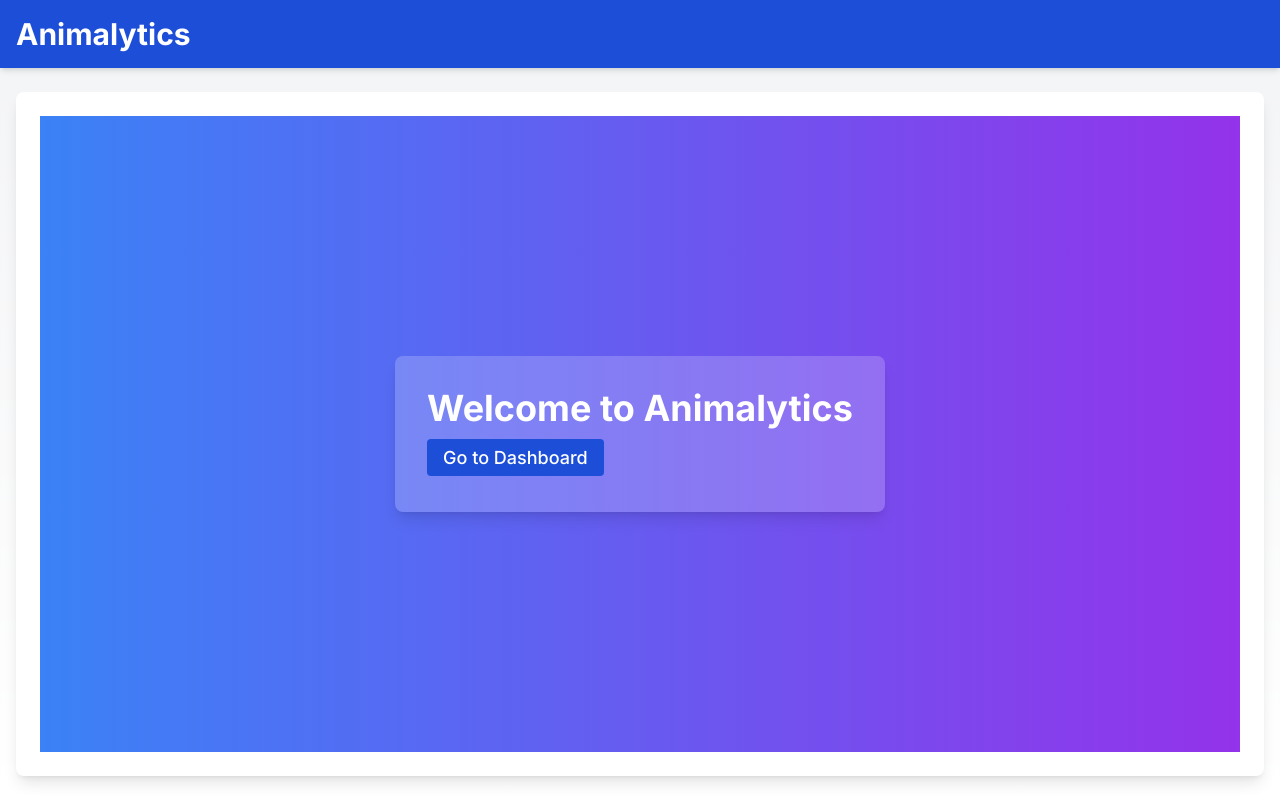
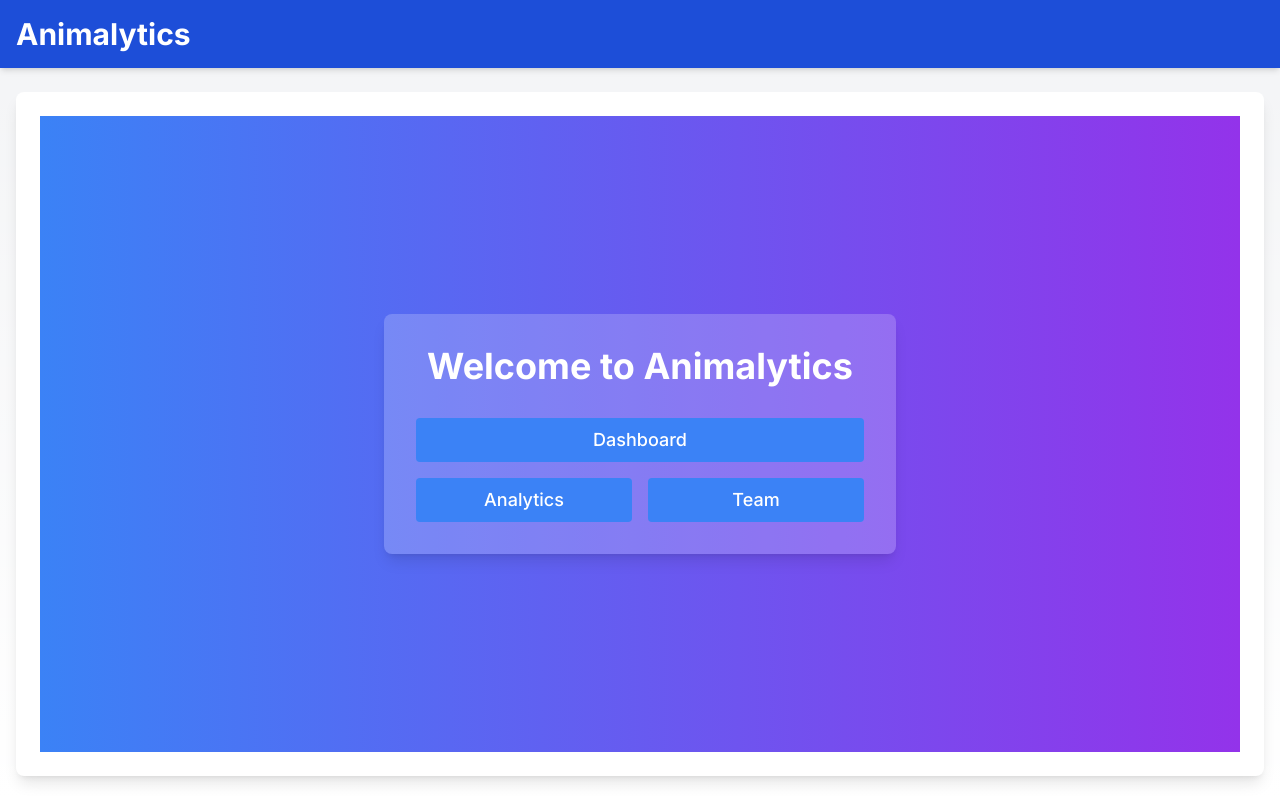
Before and after one commit to s-hiraoku/next-parallel-interceping-routes, a Next.js app: page / in a window 1280 px wide. Built offline with nearby package versions, Linux system fonts and the light colour scheme.

Commit message:
almost completed.

```diff
--- /dev/null
+++ b/app/_components/Button.tsx
@@ -0,0 +1,55 @@
+import clsx from "clsx";
+
+type Props = {
+  children: React.ReactNode;
+  onClick?: () => void;
+  type?: "button" | "submit" | "reset";
+  variant?: "primary" | "secondary" | "danger";
+  size?: "small" | "medium" | "large";
+  disabled?: boolean;
+  className?: string;
+};
+
+export const Button: React.FC<Props> = ({
+  children,
+  onClick,
+  type = "button",
+  variant = "primary",
+  size = "medium",
+  disabled = false,
+  className,
+}) => {
+  const baseStyles =
+    "inline-flex items-center justify-center font-medium focus:outline-none rounded-md";
+  const variantStyles = {
+    primary: "bg-blue-600 text-white hover:bg-blue-700",
+    secondary: "bg-gray-600 text-white hover:bg-gray-700",
+    danger: "bg-red-600 text-white hover:bg-red-700",
+  };
+  const sizeStyles = {
+    small: "px-2 py-1 text-sm",
+    medium: "px-4 py-2 text-base",
+    large: "px-6 py-3 text-lg",
+  };
+
+  const classes = clsx(
+    baseStyles,
+    variantStyles[variant],
+    sizeStyles[size],
+    { "opacity-50 cursor-not-allowed": disabled },
+    className
+  );
+
+  return (
+    <button
+      type={type}
+      onClick={onClick}
+      className={classes}
+      disabled={disabled}
+    >
+      {children}
+    </button>
+  );
+};
+
+export default Button;
--- a/app/dashboard/@analytics/analytics/page.tsx
+++ b/app/dashboard/@analytics/analytics/page.tsx
@@ -2,7 +2,7 @@ import { AnalyticsData } from "@/app/_components/AnalyticsData";
 
 export default function AnalyticsPage() {
   return (
-    <div className="h-full w-full bg-gray-100 p-6 overflow-auto">
+    <div className="h-full w-full bg-blue-50 p-6 overflow-auto">
       <AnalyticsData />
     </div>
   );
--- a/app/dashboard/@analytics/page.tsx
+++ b/app/dashboard/@analytics/page.tsx
@@ -1,6 +1,4 @@
-"use client";
 import { AnalyticsSection } from "@/app/_components/AnalyticsSection";
-import { useSelectedLayoutSegments } from "next/navigation";
 
 export default function AnalyticsPage() {
   return <AnalyticsSection />;
--- a/app/dashboard/@team/team/page.tsx
+++ b/app/dashboard/@team/team/page.tsx
@@ -2,7 +2,7 @@ import { TeamData } from "@/app/_components/TeamData";
 
 export default function TeamPage() {
   return (
-    <div className="h-full bg-gray-100 p-6 overflow-auto">
+    <div className="h-full bg-green-50 p-6 overflow-auto">
       <TeamData />
     </div>
   );
--- a/app/dashboard/layout.tsx
+++ b/app/dashboard/layout.tsx
@@ -1,3 +1,11 @@
+"use client";
+import { useSelectedLayoutSegment } from "next/navigation";
+import Button from "../_components/Button";
+import { useCallback, useEffect, useState } from "react";
+
+type ViewType = "analytic" | "team" | null;
+type NonNullViewType = Exclude<ViewType, null>;
+
 export default function DashboardLayout({
   children,
   analytics,
@@ -7,14 +15,68 @@ export default function DashboardLayout({
   analytics: React.ReactNode;
   team: React.ReactNode;
 }) {
+  const segment = useSelectedLayoutSegment();
+  const [activeView, setActiveView] = useState<ViewType>(null);
+
+  const commonClasses = "transition-all duration-300 ease-in-out";
+
+  const handleClick = useCallback(() => {
+    setActiveView((prev) => (prev === "analytic" ? "team" : "analytic"));
+  }, []);
+
+  const getButtonLabel = useCallback((view: NonNullViewType) => {
+    return view === "analytic" ? "Team" : "Analytic";
+  }, []);
+
   return (
     <div className="h-full flex flex-col bg-gray-100 p-4">
-      <div className="mb-4 bg-white shadow-md p-4 rounded-md">{children}</div>
-      <div className="flex gap-4 h-full min-h-0">
-        <div className={"flex-1 bg-white shadow-md p-4 rounded-md"}>
-          {analytics}
-        </div>
-        <div className={"flex-1 bg-white shadow-md p-4 rounded-md"}>{team}</div>
+      <div className="mb-4 bg-white shadow-md p-4 rounded-md flex justify-between items-center">
+        <div className="flex-1">{children}</div>
+        {segment != null && (
+          <Button onClick={handleClick}>
+            Change {getButtonLabel(activeView ?? (segment as NonNullViewType))}{" "}
+            view
+          </Button>
+        )}
+      </div>
+      <div
+        className={`flex h-full min-h-0 ${activeView === null ? "gap-4" : ""}`}
+      >
+        {activeView === null ? (
+          <>
+            <div
+              className={`${commonClasses} flex-1 bg-white shadow-md p-4 rounded-md`}
+            >
+              {analytics}
+            </div>
+            <div
+              className={`${commonClasses} flex-1 bg-white shadow-md p-4 rounded-md`}
+            >
+              {team}
+            </div>
+          </>
+        ) : (
+          <>
+            <div
+              className={`${commonClasses} ${
+                activeView === "analytic"
+                  ? "flex-1 bg-white shadow-md p-4 rounded-md"
+                  : "flex-none w-0 overflow-hidden"
+              } `}
+            >
+              {analytics}
+            </div>
+            <div
+              className={`${commonClasses} ${
+                activeView === "team"
+                  ? "flex-1 bg-white shadow-md p-4 rounded-md"
+                  : "flex-none w-0 overflow-hidden"
+              } `}
+            >
+              {team}
+            </div>
+          </>
+        )}
       </div>
     </div>
   );
--- /dev/null
+++ b/app/data/analytics/page.tsx
@@ -0,0 +1,14 @@
+import { AnalyticsData } from "@/app/_components/AnalyticsData";
+
+export default function AnalyticsPage() {
+  return (
+    <div className="h-full flex flex-col bg-blue-50 p-4">
+      <div className="mb-4 bg-white shadow-md p-4 rounded-md">
+        <h2 className="text-2xl font-bold text-gray-600">Analytics Data</h2>
+      </div>
+      <div className="p-4 overflow-auto">
+        <AnalyticsData />
+      </div>
+    </div>
+  );
+}
--- /dev/null
+++ b/app/data/team/page.tsx
@@ -0,0 +1,14 @@
+import { TeamData } from "../../_components/TeamData";
+
+export default function TeamPage() {
+  return (
+    <div className="h-full flex flex-col bg-green-50 p-4">
+      <div className="mb-4 bg-white shadow-md p-4 rounded-md">
+        <h2 className="text-2xl font-bold text-gray-600">Team Data</h2>
+      </div>
+      <div className="p-4 overflow-auto">
+        <TeamData />
+      </div>
+    </div>
+  );
+}
--- a/app/page.tsx
+++ b/app/page.tsx
@@ -3,19 +3,31 @@ import Link from "next/link";
 export default function Home() {
   return (
     <div className="min-h-full bg-gradient-to-r from-blue-500 to-purple-600 flex flex-col items-center justify-center text-white">
-      <div className="bg-white bg-opacity-20 p-8 rounded-lg shadow-lg">
-        <h2 className="text-4xl font-bold mb-4">Welcome to Animalytics</h2>
-        <nav>
-          <ul className="list-none">
-            <li className="mb-2">
-              <Link
-                href="/dashboard"
-                className="text-lg font-medium bg-blue-700 hover:bg-blue-900 px-4 py-2 rounded transition duration-300"
-              >
-                Go to Dashboard
-              </Link>
-            </li>
-          </ul>
+      <div className="bg-white bg-opacity-20 p-8 rounded-lg shadow-lg w-full max-w-lg">
+        <h2 className="text-4xl font-bold mb-8 text-center">
+          Welcome to Animalytics
+        </h2>
+        <nav className="flex flex-col items-center w-full space-y-4">
+          <Link
+            href="/dashboard"
+            className="text-lg font-medium bg-blue-500 hover:bg-blue-600 text-center w-full px-4 py-2 rounded transition duration-300"
+          >
+            Dashboard
+          </Link>
+          <div className="flex w-full space-x-4">
+            <Link
+              href="/data/analytics"
+              className="text-lg font-medium bg-blue-500 hover:bg-blue-600 text-center w-full px-4 py-2 rounded transition duration-300"
+            >
+              Analytics
+            </Link>
+            <Link
+              href="/data/team"
+              className="text-lg font-medium bg-blue-500 hover:bg-blue-600 text-center w-full px-4 py-2 rounded transition duration-300"
+            >
+              Team
+            </Link>
+          </div>
         </nav>
       </div>
     </div>
```
